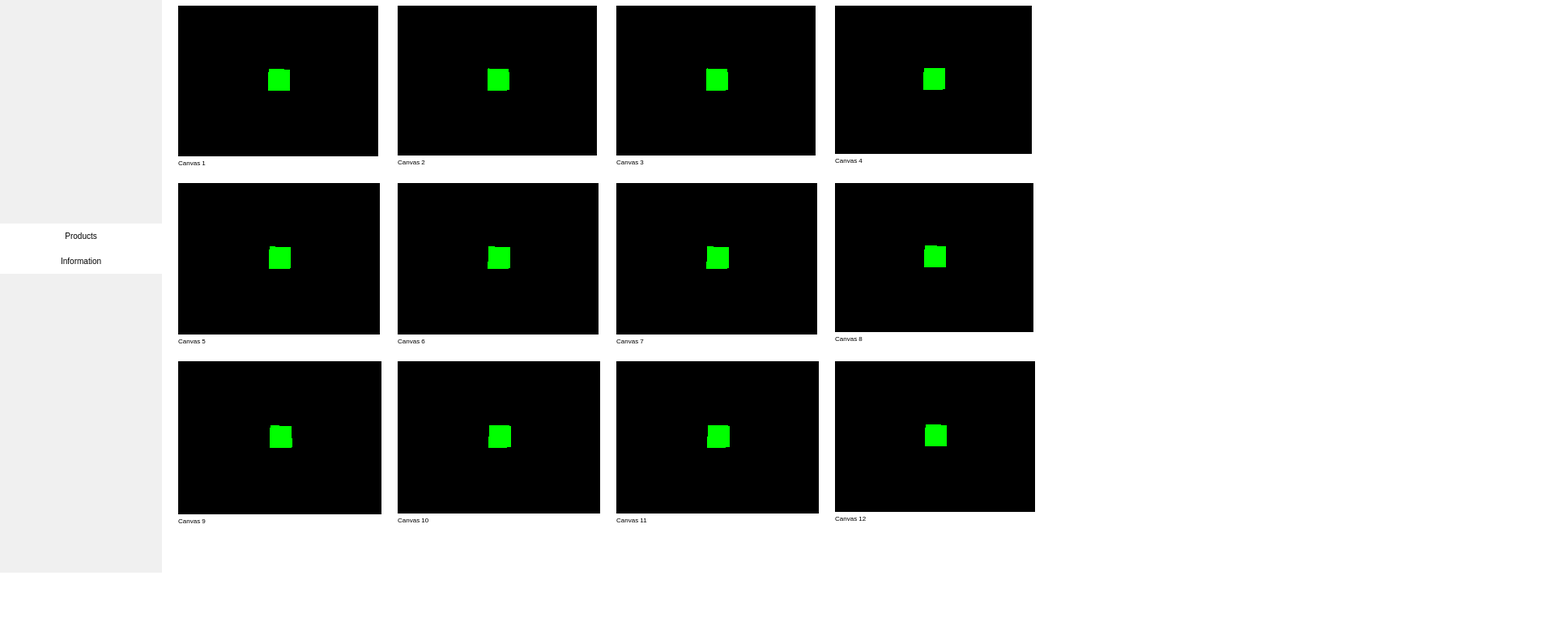
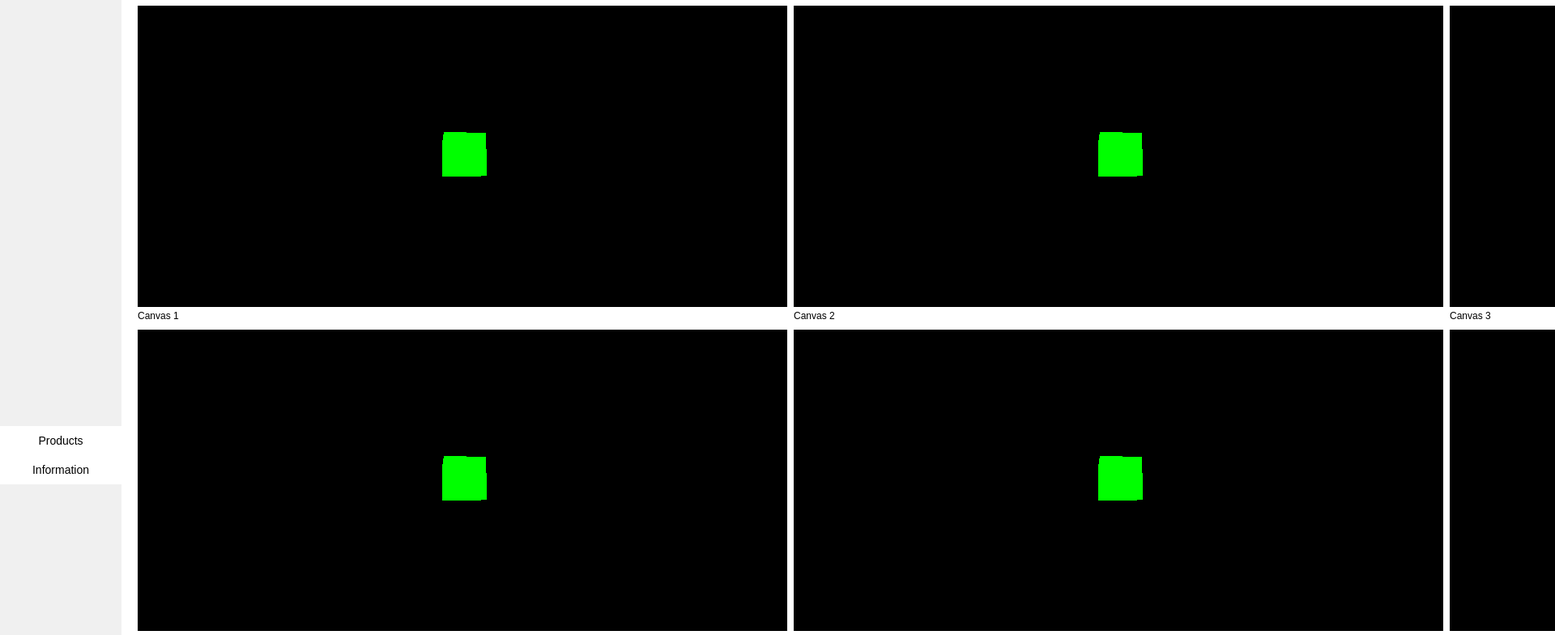
Before and after one commit to e21krida/Thesis-Three.js, a website with bundled scripts: page index.html in a window 1280 px wide. Shown: the part 93-877 px from the top of the page at 81% size, 1920 px wide, since content can reach past the window. Before the commit the page ends 800 px from the top, so only its background shows below. Built offline with nearby package versions, Linux system fonts and the light colour scheme.

Commit message:
Imported information.html and fixed sizing
Imported the information.html from previous experimental project and fixed sizing and positioning of canvases.

```diff
--- a/script.js
+++ b/script.js
@@ -10,7 +10,7 @@ function generateCanvases() {
     const canvas = document.createElement('canvas');
     canvas.id = `canvas${i}`;
     canvas.width = 800;
-    canvas.height = 600;
+    canvas.height = 370;
     canvasWrapper.appendChild(canvas);
     const text = document.createElement('div');
     text.classList.add('canvas-text');
@@ -26,10 +26,6 @@ function generateCanvases() {
 
 function generateThree(canvasId) {
   const canvas = document.getElementById(canvasId);
-  if (!canvas) {
-    console.error(`Canvas element not found: ${canvasId}`);
-    return;
-  }
   console.log(canvas);
   const scene = new THREE.Scene();
   const camera = new THREE.PerspectiveCamera(75, canvas.clientWidth / canvas.clientHeight, 0.1, 1000);
--- a/style.css
+++ b/style.css
@@ -3,7 +3,7 @@ body {
   padding: 0;
   font-family: Arial, sans-serif;
   display: grid;
-  grid-template-columns: 200px 1fr;
+  grid-template-columns: 150px 1fr;
   grid-template-rows: auto;
   height: 100vh;
 }
@@ -14,8 +14,8 @@ body {
 
 .canvas-container {
   display: grid;
-  grid-template-columns: repeat(4, 1fr);
-  gap: 20px;
+  grid-template-columns: repeat(4, 800px);
+  gap: 10px;
 }
 
 .canvas-container canvas {
@@ -25,7 +25,7 @@ body {
 }
 
 .canvas-text {
-  font-size: 8px;
+  font-size: 12px;
 }
 
 #menu {
@@ -47,7 +47,7 @@ body {
   cursor: pointer;
   margin: 0;
   padding: 10px;
-  font-size: 10px;
+  font-size: 14px;
   transition: background-color 0.5s;
 }
 
```
Also changed, not shown: information.html (added, +26 -0 lines).
